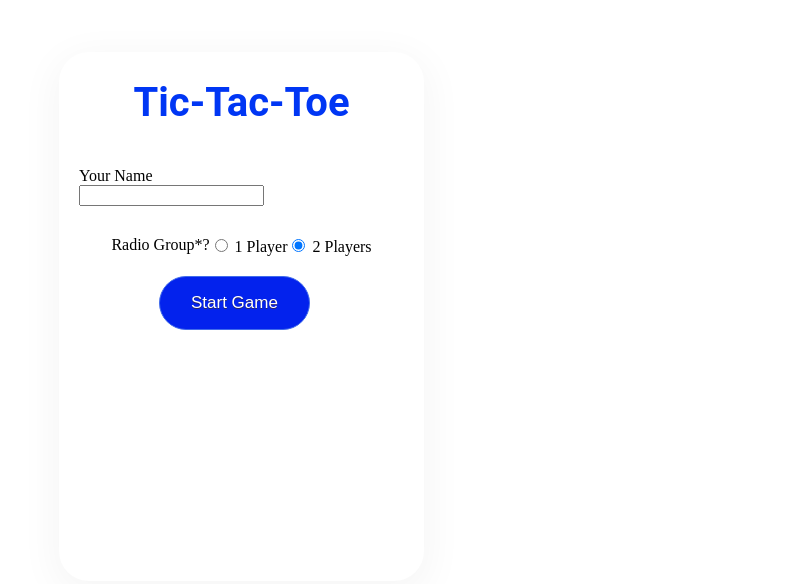
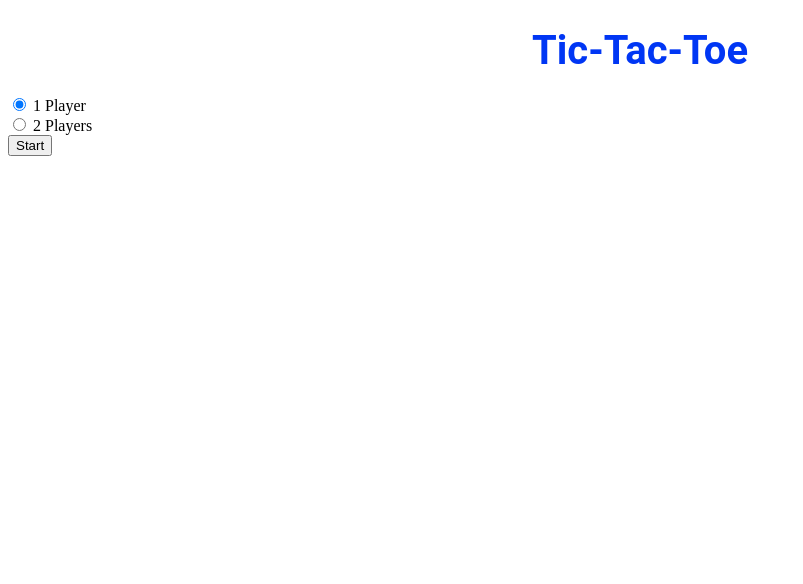
Before and after one commit to yulia-lapicus/html-project, a plain HTML site: page index.html in a window 1280 px wide. Shown: the whole page, without its empty margins (0-803 px from the left). Drawn offline with Linux system fonts and the light colour scheme.

Commit message:
Update index.html

```diff
--- a/index.html
+++ b/index.html
@@ -1,36 +1,25 @@
 <!DOCTYPE html>
 <html>
-<head>
-<link rel="stylesheet" href="styles.css">
-</head>
-
-<body>
-
-    <div class="block">
-        <div class="rendered-form">
-
-        <h1 access="false" id="control-8180472">Tic-Tac-Toe</h1></div>
-    <div class="text form-group field-name">
-        <label for="name" class=" text-label">Your Name</label>
-        <input type="text" class="form" name="name" access="false" id="name">
-    </div>
-    <div class=" radio-group form-group field-radio">
-        <label for="radio" class="radio-group-label">Radio Group<span class=" required">*</span><span class="tooltip-element" tooltip="Single player or multiplayer">?</span></label>
-        <div class="radio-group">
-            <div class="radio-inline">
-                <input name="radio" access="false" id="radio-0" required="required" aria-required="true" value="option-1" type="radio" checked="checked">
-                <label for="radio-0">1 Player</label>
-            </div>
-            <div class="radio-inline">
-                <input name="radio" access="false" id="radio-1" required="required" aria-required="true" value="option-2" type="radio" checked="checked">
-                <label for="radio-1">2 Players</label>
-            </div>
-        </div>
-    </div>
-    <div class="button form-group field-button">
-        <button type="button" class="button-default btn-default btn" name="button" access="false" style="default" id="button">Start Game</button>
-    </div>
-</div>
-
-
-</body>
+<!DOCTYPE html>
+<html>
+  <head>
+    <link rel="stylesheet" href="styles.css">
+    <title>Tic-Tac-Toe</title>
+  </head>
+  <body>
+    <h1>Tic-Tac-Toe</h1>
+    <form action="/start" method="post">
+      <label>
+        <input type="radio" name="mode" value="1player" checked>
+        1 Player
+      </label>
+      <br>
+      <label>
+        <input type="radio" name="mode" value="2players">
+        2 Players
+      </label>
+      <br>
+      <button type="submit">Start</button>
+    </form>
+  </body>
+</html>
```
